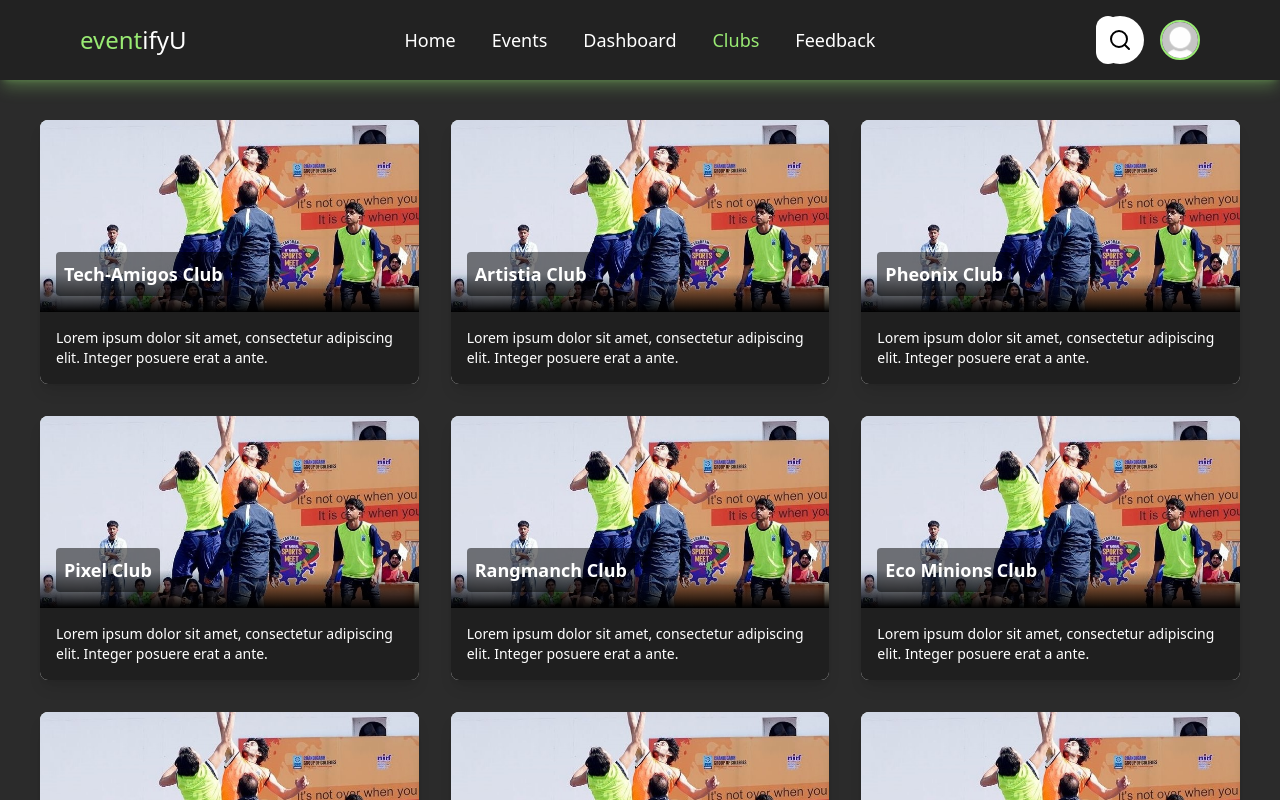
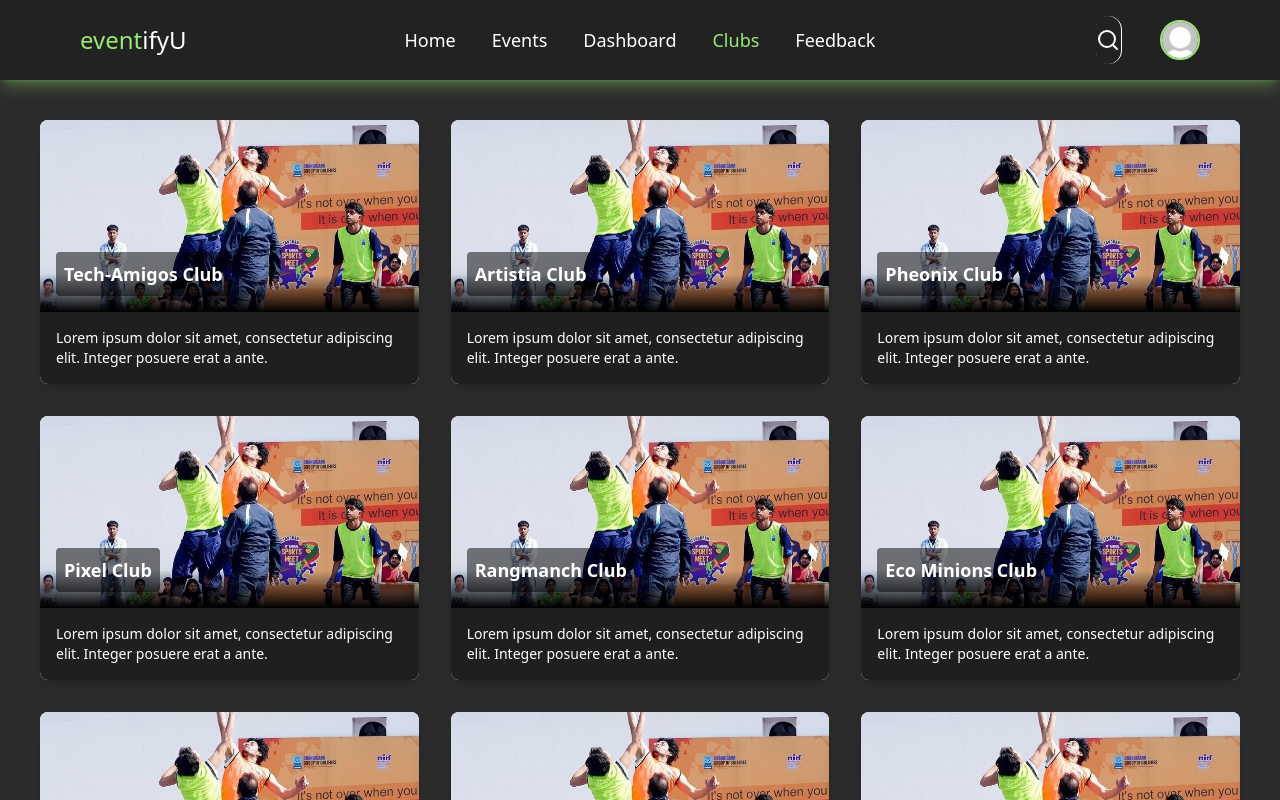
Before and after one commit to ijassandhu/eventifyU, a React (Vite) app in the folder Frontend/: page /clubs in a window 1280 px wide. Shown: the top 800 px of the page. Built offline with nearby package versions, Linux system fonts and the light colour scheme; the HTML template or start-up script is replaced by a standard one.

Commit message:
hidden search added

```diff
--- a/Frontend/src/components/navbar.jsx
+++ b/Frontend/src/components/navbar.jsx
@@ -89,19 +89,19 @@ const Navbar = () => {
                 <>
                   <div>
                     <div
-                      className={`relative h-12 ${
-                        active ? "w-56" : "w-12"
+                      className={`relative h-10 md:h-12 ${
+                        active ? "w-48 md:w-56" : "w-12"
                       } transition-all duration-300`}
                     >
                       <input
                         type="text"
-                        className={`bg-white border-0 text-lg p-3 h-full rounded-full
+                        className={`bg-[#222] border border-white text-lg p-3 h-full rounded-full text-white
           ${active ? "w-full pl-12" : "w-0"}
           transition-all duration-300 ease-in-out focus:outline-none`}
                         placeholder="Search..."
                       />
                       <button
-                        className="absolute top-0 left-0 w-12 h-12 bg-white rounded-full text-xl flex justify-center items-center
+                        className="absolute top-0 left-0 h-10 md:h-12 bg-[#222] rounded-full text-xl flex justify-center items-center text-white
           transition-transform duration-300 ease-in-out"
                         onClick={() => setActive(!active)}
                       >
```
